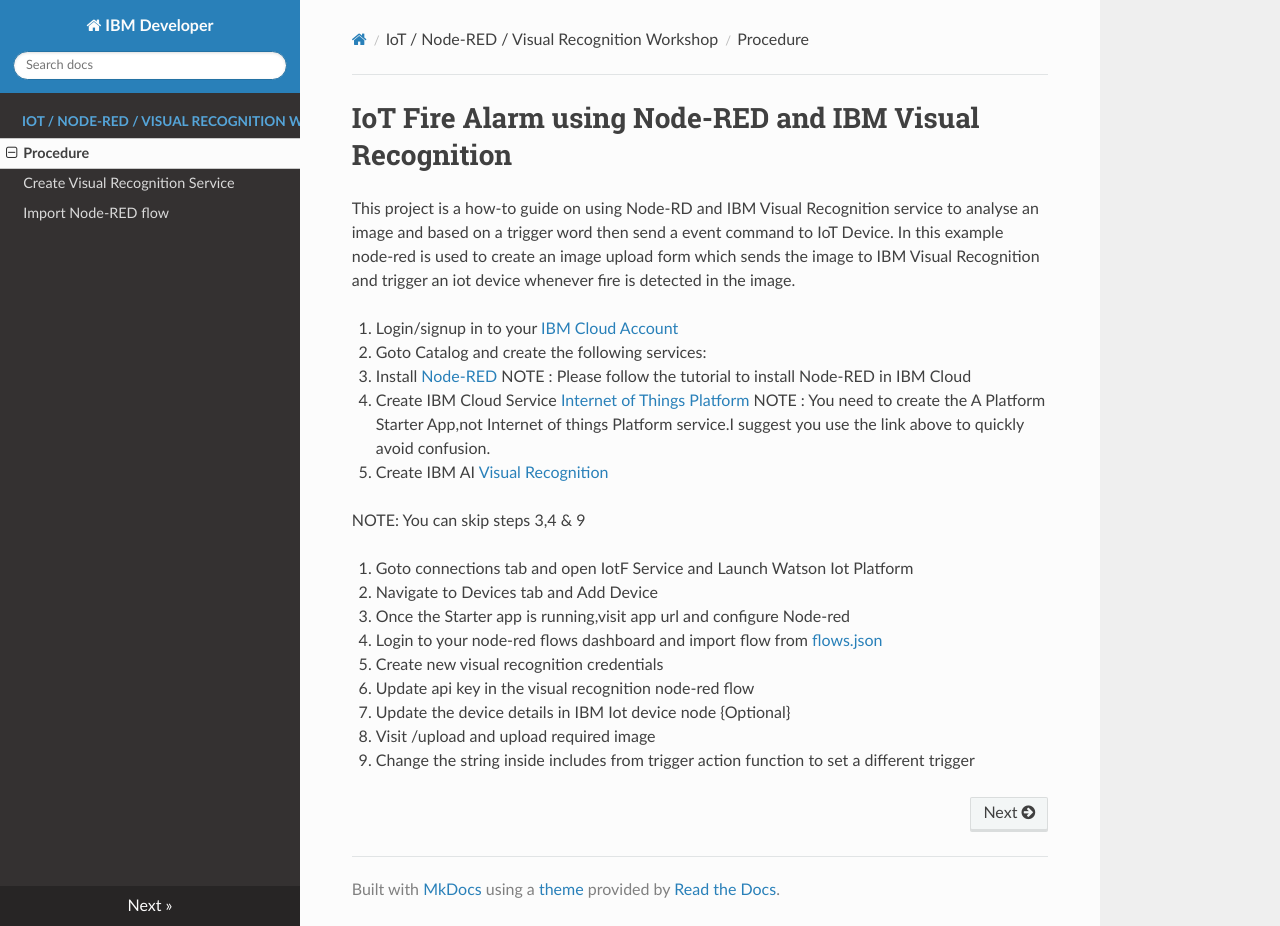
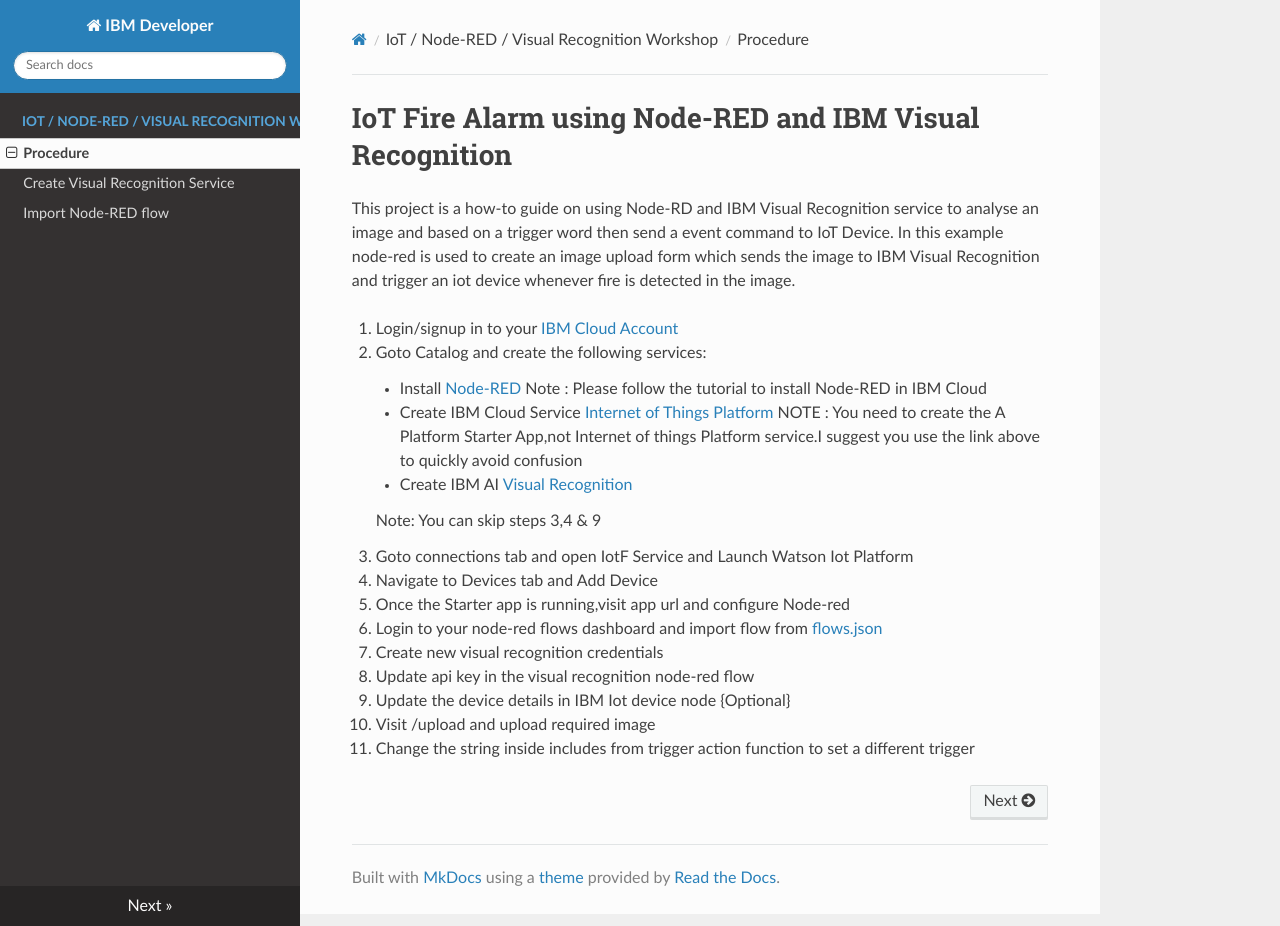
Before and after one commit to IraAngeles-IBM/IoTVisualRecognition, an MkDocs documentation site: the page built from docs/index.md, in a window 1280 px wide and 926 px high. Built offline with MkDocs 1.6.1, drawn with Linux system fonts in a browser that asks for light colours; nearby versions of some CDN libraries; part of the change alters nothing that is shown.

Commit message:
updated indentions

```diff
--- a/docs/index.md
+++ b/docs/index.md
@@ -6,19 +6,20 @@ This project is a how-to guide on using Node-RD and IBM Visual Recognition servi
 
 1. Login/signup in to your [IBM Cloud Account](https://ibm.biz/BdYtcs)
 2. Goto Catalog and create the following services:
- * Install [Node-RED](https://developer.ibm.com/tutorials/how-to-create-a-node-red-starter-application/)
-NOTE : Please follow the tutorial to install Node-RED in IBM Cloud
- * Create IBM Cloud Service [Internet of Things Platform](https://developer.ibm.com/tutorials/cl-mqtt-bluemix-iot-node-red-app)
-NOTE : You need to create the A Platform Starter App,not Internet of things Platform service.I suggest you use the link above to quickly avoid confusion.
+    * Install [Node-RED](https://developer.ibm.com/tutorials/how-to-create-a-node-red-starter-application/)
+     Note : Please follow the tutorial to install Node-RED in IBM Cloud
 
- * Create IBM AI [Visual Recognition](https://console.bluemix.net/catalog/services/visual-recognition)
+    * Create IBM Cloud Service [Internet of Things Platform](https://developer.ibm.com/tutorials/cl-mqtt-bluemix-iot-node-red-app)
+NOTE : You need to create the A Platform Starter App,not Internet of things Platform service.I suggest you use the link above to quickly avoid confusion
 
-NOTE: You can skip steps 3,4 & 9
+    * Create IBM AI [Visual Recognition](https://console.bluemix.net/catalog/services/visual-recognition)
+
+    Note: You can skip steps 3,4 & 9
 
 3. Goto connections tab and open IotF Service and Launch Watson Iot Platform
 4. Navigate to Devices tab and Add Device
 5. Once the Starter app is running,visit app url and configure Node-red
-6. Login to your node-red flows dashboard and import flow from [flows.json](https://github.com/krishnac7/IotImageAnalysis/blob/master/flows.json)
+6. Login to your node-red flows dashboard and import flow from [flows.json](https://github.com/IraAngeles-IBM/IoTVisualRecognition)
 7. Create new visual recognition credentials
 8. Update api key in the visual recognition node-red flow
 9. Update the device details in IBM Iot device node {Optional}
```
Also changed, not shown: docs/create-visual-recognition-svc.md (+4 -4 lines), docs/import-flow.md (+5 -5 lines), site/create-visual-recognition-svc/index.html, site/import-flow/index.html, site/index.html, site/search/search_index.json, site/sitemap.xml, 2 other files.
